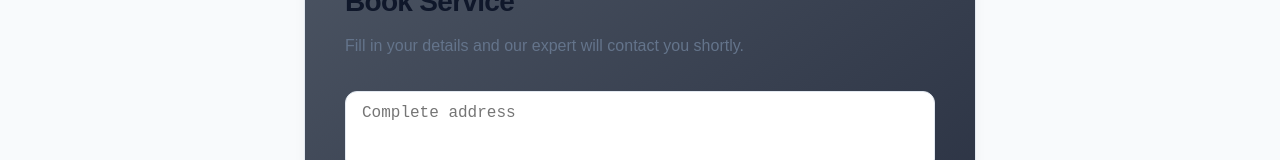
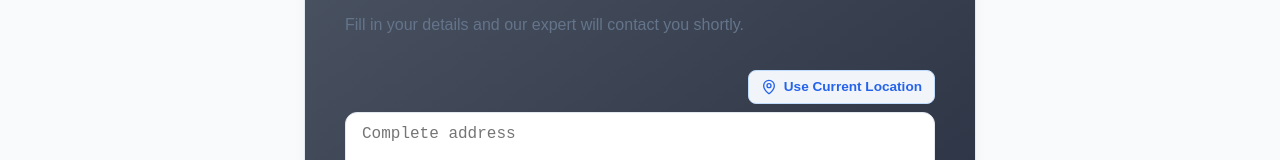
Before and after one commit to VanshAt/4U---For-Your-Servicess, a React app in the folder frontend/: page /booking in a window 1280 px wide. Shown: the part 326-486 px from the top of the page. Built offline with nearby package versions, Linux system fonts and the light colour scheme; no server answers; sample sign-in values are in the browser's storage; the HTML template or start-up script is replaced by a standard one.

Commit message:
Fixed missing useAuth import on Booking page

```diff
--- a/frontend/src/pages/Booking.jsx
+++ b/frontend/src/pages/Booking.jsx
@@ -1,6 +1,6 @@
 import React, { useState, useEffect } from 'react';
 import { useNavigate, useLocation } from 'react-router-dom';
-import { CheckCircle2, FileText, ArrowLeft } from 'lucide-react';
+import { CheckCircle2, FileText, ArrowLeft, MapPin, Loader2 } from 'lucide-react';
 import LiveTrackingMap from '../components/LiveTrackingMap';
 import { useAuth } from '../context/AuthContext';
 
@@ -24,6 +24,7 @@ const Booking = () => {
   const [bookingData, setBookingData] = useState(null);
   const [errorMsg, setErrorMsg] = useState('');
   const [isSubmitting, setIsSubmitting] = useState(false);
+  const [isLocating, setIsLocating] = useState(false);
 
   useEffect(() => {
     // Add Lottie Player script globally if not present
@@ -62,6 +63,44 @@ const Booking = () => {
   };
 
   const { user } = useAuth();
+
+  const handleGetLocation = () => {
+    if (!navigator.geolocation) {
+      alert("Geolocation is not supported by your browser.");
+      return;
+    }
+
+    setIsLocating(true);
+    setErrorMsg('');
+    navigator.geolocation.getCurrentPosition(async (position) => {
+      try {
+        const { latitude, longitude } = position.coords;
+        const res = await fetch(`https://nominatim.openstreetmap.org/reverse?format=json&lat=${latitude}&lon=${longitude}`);
+        if (!res.ok) throw new Error('Geocoding failed');
+        const data = await res.json();
+
+        if (data && data.display_name) {
+          const pincode = data.address?.postcode || '';
+          setFormData(prev => ({ ...prev, address: data.display_name, pincode }));
+        } else {
+          setErrorMsg('Could not fetch address details for this location.');
+        }
+      } catch (err) {
+        console.error("Location Error:", err);
+        setErrorMsg('Error fetching location details from maps.');
+      } finally {
+        setIsLocating(false);
+      }
+    }, (error) => {
+      console.error(error);
+      if (error.code === 1) {
+        setErrorMsg('Please allow location access in your browser to use this feature.');
+      } else {
+        setErrorMsg('Unable to retrieve your location. Try entering manually.');
+      }
+      setIsLocating(false);
+    });
+  };
 
   const handleSubmit = async (e) => {
     e.preventDefault();
@@ -212,6 +251,17 @@ const Booking = () => {
 
           {/* No name/phone fields here anymore - using user account info */}
 
+          <div style={{ display: 'flex', justifyContent: 'flex-end', marginBottom: '-0.75rem', zIndex: 10 }}>
+            <button
+              type="button"
+              onClick={handleGetLocation}
+              disabled={isLocating}
+              style={{ display: 'flex', alignItems: 'center', gap: '0.4rem', backgroundColor: '#f1f5f9', color: '#2563eb', border: '1px solid #bfdbfe', padding: '0.5rem 0.75rem', borderRadius: '0.5rem', cursor: 'pointer', fontSize: '0.85rem', fontWeight: '600', transition: 'all 0.2s', boxShadow: '0 1px 2px rgba(0,0,0,0.02)' }}
+            >
+              {isLocating ? <Loader2 size={16} className="animate-spin" /> : <MapPin size={16} />}
+              {isLocating ? 'Detecting...' : 'Use Current Location'}
+            </button>
+          </div>
 
           <textarea name="address" placeholder="Complete address" rows="3" required style={{...inputStyle, resize: 'none'}} value={formData.address} onChange={handleChange}></textarea>
 
```
